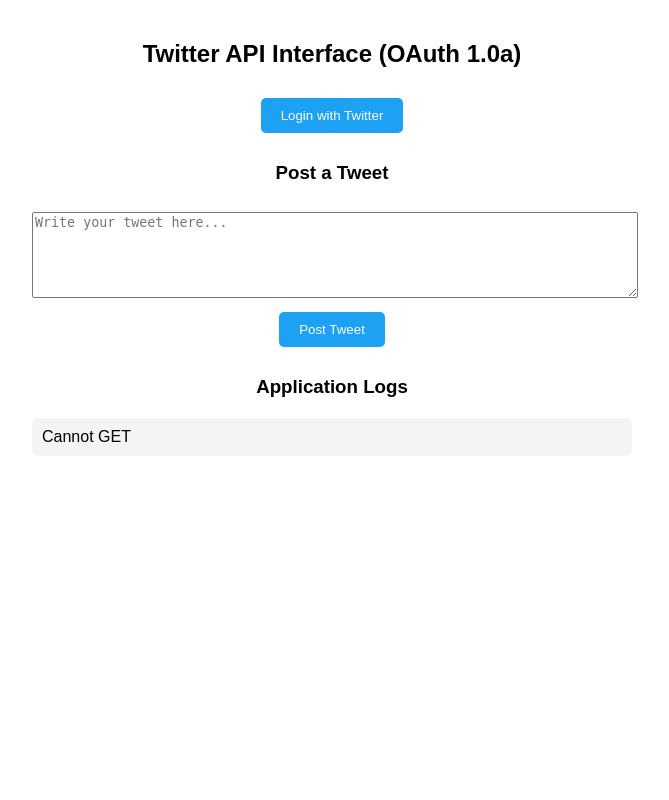
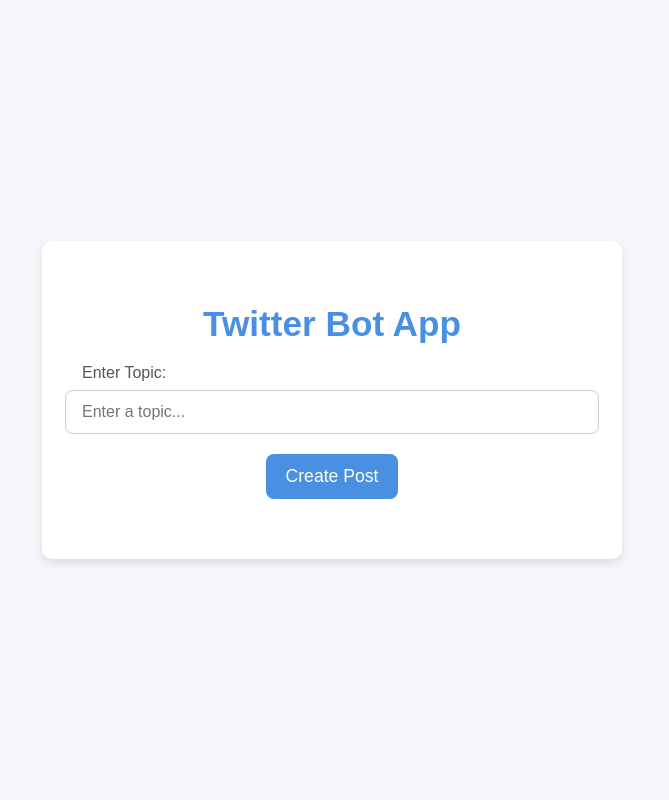
Before and after one commit to Zakarin1998/tsunadefi, a Flask app: page / in a window 1280 px wide. Shown: the whole page, without its empty margins (308-977 px from the left). Run offline with Flask 3, Linux system fonts and the light colour scheme.

Commit message:
feat(frontend): frontend application to send topic.

```diff
--- a/app.py
+++ b/app.py
@@ -1,118 +1,29 @@
-import os
-from flask import Flask, redirect, request, session, url_for, render_template
-from requests_oauthlib import OAuth1Session
-from dotenv import load_dotenv
+from flask import Flask, render_template, request, jsonify
+from bot import create_post
 
-load_dotenv()
 
 app = Flask(__name__)
-app.secret_key = os.environ.get("FLASK_SECRET_KEY", "your-secret-key")
-
-# Twitter OAuth1.0a configuration
-CONSUMER_KEY = os.environ.get("TWITTER_API_KEY")
-CONSUMER_SECRET = os.environ.get("TWITTER_API_SECRET_KEY")
-CALLBACK_URI = os.environ.get("TWITTER_CALLBACK_URI", "http://127.0.0.1:5000/callback")
-
-# OAuth Endpoints
-REQUEST_TOKEN_URL = "https://api.twitter.com/oauth/request_token"
-AUTHORIZATION_URL = "https://api.twitter.com/oauth/authorize"
-ACCESS_TOKEN_URL = "https://api.twitter.com/oauth/access_token"
 
 
-@app.route('/')
+@app.route("/")
 def index():
-    return render_template('index.html')
+    """Render the main HTML page."""
+    return render_template("index.html")
 
 
-@app.route('/login')
-def login():
-    """
-    Step 1: Obtain a request token.
-    """
+@app.route("/create_post", methods=["POST"])
+def create_post_endpoint():
+    """Endpoint API to create a post based on a provided topic."""
+    topic = request.json.get("topic")
+    if not topic:
+        return jsonify({"error": "Topic is required"}), 400
+
     try:
-        oauth = OAuth1Session(CONSUMER_KEY,
-                              client_secret=CONSUMER_SECRET,
-                              callback_uri=CALLBACK_URI)
-        # Fetch the request token
-        fetch_response = oauth.fetch_request_token(REQUEST_TOKEN_URL)
+        create_post(topic)
+        return jsonify({"message": "Tweet generated and processed successfully."})
     except Exception as e:
-        return f"Error fetching request token: {e}"
-
-    # Store the token and secret in session for later use
-    session['oauth_token'] = fetch_response.get('oauth_token')
-    session['oauth_token_secret'] = fetch_response.get('oauth_token_secret')
-
-    # Step 2: Redirect the user to Twitter for authorization
-    authorization_url = oauth.authorization_url(AUTHORIZATION_URL)
-    return redirect(authorization_url)
+        return jsonify({"error": str(e)}), 500
 
 
-@app.route('/callback')
-def callback():
-    """
-    Step 3: Convert the request token into an access token.
-    """
-    # Retrieve the request token and verifier from the callback URL
-    oauth_verifier = request.args.get('oauth_verifier')
-    oauth_token = session.get('oauth_token')
-    oauth_token_secret = session.get('oauth_token_secret')
-
-    if not oauth_verifier or not oauth_token or not oauth_token_secret:
-        return "Missing OAuth verifier or token. Try logging in again.", 400
-
-    # Create a new OAuth1Session with the request token details
-    oauth = OAuth1Session(CONSUMER_KEY,
-                          client_secret=CONSUMER_SECRET,
-                          resource_owner_key=oauth_token,
-                          resource_owner_secret=oauth_token_secret,
-                          verifier=oauth_verifier)
-    try:
-        # Fetch the access token
-        oauth_tokens = oauth.fetch_access_token(ACCESS_TOKEN_URL)
-    except Exception as e:
-        return f"Error fetching access token: {e}"
-
-    # Store access tokens in session for further API calls
-    session['access_token'] = oauth_tokens.get('oauth_token')
-    session['access_token_secret'] = oauth_tokens.get('oauth_token_secret')
-
-    return redirect(url_for('index'))
-
-
-@app.route('/tweet', methods=['POST'])
-def tweet():
-    """
-    Post a tweet on behalf of the authenticated user.
-    """
-    access_token = session.get('access_token')
-    access_token_secret = session.get('access_token_secret')
-
-    if not access_token or not access_token_secret:
-        return "You must be logged in to post a tweet!", 401
-
-    # Get tweet text from the POST JSON data
-    data = request.get_json()
-    tweet_text = data.get("text", "")
-    if not tweet_text:
-        return "Tweet text cannot be empty!", 400
-
-    # Create an OAuth1Session using the user access tokens
-    oauth = OAuth1Session(CONSUMER_KEY,
-                          client_secret=CONSUMER_SECRET,
-                          resource_owner_key=access_token,
-                          resource_owner_secret=access_token_secret)
-
-    # Post tweet using Twitter API v1.1 endpoint
-    response = oauth.post(
-        "https://api.twitter.com/1.1/statuses/update.json",
-        params={"status": tweet_text}
-    )
-
-    if response.status_code == 200:
-        return "Tweet posted successfully! 🎉"
-    else:
-        return f"Error posting tweet: {response.text}", response.status_code
-
-
-if __name__ == '__main__':
+if __name__ == "__main__":
     app.run(debug=True)
--- a/static/css/style.css
+++ b/static/css/style.css
@@ -1,33 +1,84 @@
+/* Global styles */
 body {
-    font-family: Arial, sans-serif;
-    max-width: 600px;
-    margin: auto;
-    padding: 20px;
+    font-family: 'Arial', sans-serif;
+    background-color: #f4f6f9;
+    color: #333;
+    margin: 0;
+    padding: 0;
+    display: flex;
+    justify-content: center;
+    align-items: center;
+    min-height: 100vh;
+}
+
+/* Main container */
+.container {
+    background-color: #ffffff;
+    border-radius: 10px;
+    box-shadow: 0 4px 8px rgba(0, 0, 0, 0.1);
+    padding: 40px;
+    width: 100%;
+    max-width: 500px;
     text-align: center;
 }
-button {
-    background-color: #1DA1F2;
+
+/* Heading styles */
+h1 {
+    color: #4a90e2;
+    margin-bottom: 20px;
+    font-size: 2.2rem;
+    font-weight: 600;
+}
+
+/* Form styles */
+.form {
+    display: flex;
+    flex-direction: column;
+    align-items: center;
+}
+
+.label {
+    font-size: 1rem;
+    color: #555;
+    margin-bottom: 8px;
+    text-align: left;
+    width: 100%;
+}
+
+.input {
+    width: 100%;
+    padding: 12px 16px;
+    font-size: 1rem;
+    border: 1px solid #ccc;
+    border-radius: 8px;
+    margin-bottom: 20px;
+    outline: none;
+    transition: border-color 0.3s ease;
+}
+
+.input:focus {
+    border-color: #4a90e2;
+}
+
+.btn {
+    background-color: #4a90e2;
     color: white;
+    padding: 12px 20px;
+    font-size: 1.1rem;
     border: none;
-    padding: 10px 20px;
+    border-radius: 8px;
     cursor: pointer;
-    margin: 10px;
-    border-radius: 5px;
+    transition: background-color 0.3s ease;
 }
-button:hover {
-    background-color: #0d8ae8;
+
+.btn:hover {
+    background-color: #357ab7;
 }
-textarea {
-    width: 100%;
-    height: 80px;
-    margin-top: 10px;
+
+/* Response message */
+.response {
+    margin-top: 20px;
+    font-size: 1.2rem;
+    color: #555;
+    font-weight: 400;
 }
-#log-container {
-    margin-top: 20px;
-    text-align: left;
-    max-height: 300px;
-    overflow-y: auto;
-    background: #f4f4f4;
-    padding: 10px;
-    border-radius: 5px;
-}
--- a/static/js/script.js
+++ b/static/js/script.js
@@ -1,24 +1,21 @@
-function postTweet() {
-    let tweetText = document.getElementById("tweet-text").value;
-    if (!tweetText) {
-        alert("Please enter a tweet!");
-        return;
-    }
-    fetch('/tweet', {
-        method: 'POST',
-        headers: { 'Content-Type': 'application/json' },
-        body: JSON.stringify({ text: tweetText })
+document.getElementById("createPostForm").addEventListener("submit", function(event) {
+    event.preventDefault();
+
+    const topic = document.getElementById("topic").value;
+
+    fetch("/create_post", {
+        method: "POST",
+        headers: {
+            "Content-Type": "application/json"
+        },
+        body: JSON.stringify({ topic: topic })
     })
-    .then(response => response.text())
-    .then(data => alert(data))
-    .catch(error => console.error("Error:", error));
-}
-
-function fetchLogs() {
-    fetch('/logs')
-    .then(response => response.text())
-    .then(data => document.getElementById("log-container").innerText = data)
-    .catch(error => console.error("Error loading logs:", error));
-}
-
-fetchLogs();  // Load logs on page load
+    .then(response => response.json())
+    .then(data => {
+        const message = data.message || data.error;
+        document.getElementById("response").textContent = message;
+    })
+    .catch(error => {
+        console.error("Error:", error);
+    });
+});
--- a/templates/index.html
+++ b/templates/index.html
@@ -1,26 +1,24 @@
 <!DOCTYPE html>
 <html lang="en">
 <head>
-  <meta charset="UTF-8">
-  <meta name="viewport" content="width=device-width, initial-scale=1.0">
-  <title>Twitter API App (OAuth 1.0a)</title>
-  <link rel="stylesheet" href="{{ url_for('static', filename='css/style.css') }}">
+    <meta charset="UTF-8">
+    <meta name="viewport" content="width=device-width, initial-scale=1.0">
+    <title>Twitter Bot</title>
+    <link rel="stylesheet" href="{{ url_for('static', filename='css/style.css') }}">
 </head>
 <body>
-  <h2>Twitter API Interface (OAuth 1.0a)</h2>
+    <div class="container">
+        <h1>Twitter Bot App</h1>
 
-  <!-- Login Button -->
-  <a href="/login"><button>Login with Twitter</button></a>
+        <form id="createPostForm" class="form">
+            <label for="topic" class="label">Enter Topic:</label>
+            <input type="text" id="topic" name="topic" class="input" placeholder="Enter a topic..." required>
+            <button type="submit" class="btn">Create Post</button>
+        </form>
 
-  <!-- Tweet Posting -->
-  <h3>Post a Tweet</h3>
-  <textarea id="tweet-text" placeholder="Write your tweet here..."></textarea><br>
-  <button onclick="postTweet()">Post Tweet</button>
+        <div id="response" class="response"></div>
+    </div>
 
-  <!-- Log Viewer (optional, if you add logging) -->
-  <h3>Application Logs</h3>
-  <div id="log-container">Logs will appear here.</div>
-
-  <script src="{{ url_for('static', filename='js/script.js') }}"></script>
+    <script src="{{ url_for('static', filename='js/script.js') }}"></script>
 </body>
 </html>
```
Also changed, not shown: logic/entities.py (+6 -1 lines).
